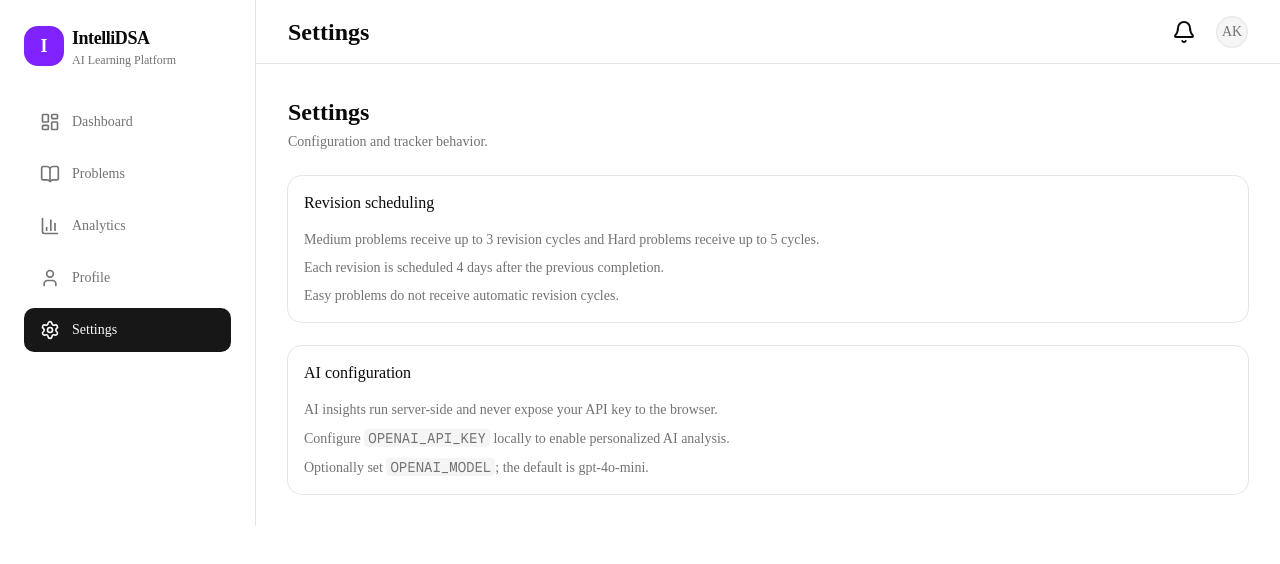
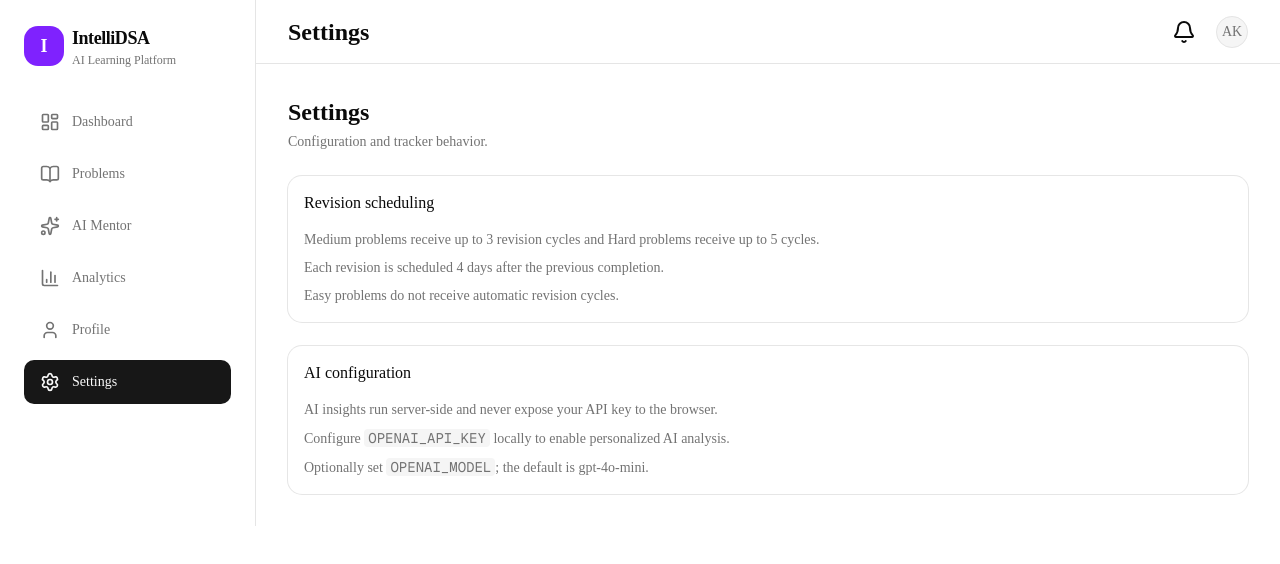
Before and after one commit to anchi204/IntelliDSA, a Next.js app: page /settings in a window 1280 px wide. Shown: the top 564 px of the page. Built offline with nearby package versions, Linux system fonts and the light colour scheme.

Commit message:
feat: add AI mentor navigation

```diff
--- a/components/layout/sidebar.tsx
+++ b/components/layout/sidebar.tsx
@@ -3,11 +3,12 @@
 import Link from "next/link";
 import { usePathname } from "next/navigation";
 import Logo from "@/components/common/logo";
-import { LayoutDashboard, BookOpen, BarChart3, User, Settings } from "lucide-react";
+import { LayoutDashboard, BookOpen, BarChart3, User, Settings, Sparkles } from "lucide-react";
 
 const links = [
   { name: "Dashboard", href: "/dashboard", icon: LayoutDashboard },
   { name: "Problems", href: "/problems", icon: BookOpen },
+  { name: "AI Mentor", href: "/ai", icon: Sparkles },
   { name: "Analytics", href: "/analytics", icon: BarChart3 },
   { name: "Profile", href: "/profile", icon: User },
   { name: "Settings", href: "/settings", icon: Settings },
```
